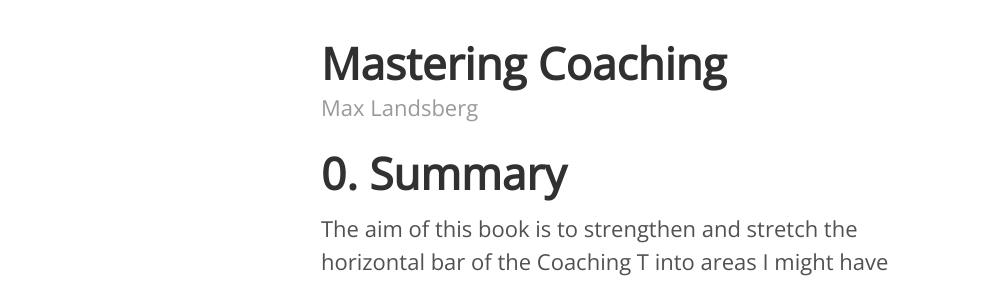
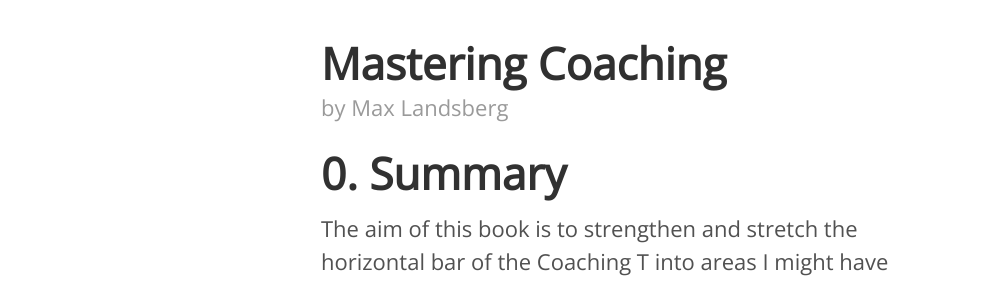
Before and after one commit to foopod/blog-2.0, a Jekyll site: the page built from _books/mastering-coaching.md, in a window 1280 px wide and 900 px high. Shown: the part 246-530 px from the top of the window, without its empty margins (0-992 px from the left). Built offline with Jekyll 4.4.1, drawn with Linux system fonts in a browser that asks for light colours; nearby versions of some CDN libraries.

Commit message:
Update book.html

```diff
--- a/_layouts/book.html
+++ b/_layouts/book.html
@@ -4,6 +4,6 @@
 
 <div class="post">
   <h1 class="post-title">{{ page.title }}</h1>
-  <span class="post-date">{{ page.author}}</span>
+  <span class="post-date">by {{ page.author}}</span>
   {{ content }}
 </div>
```
